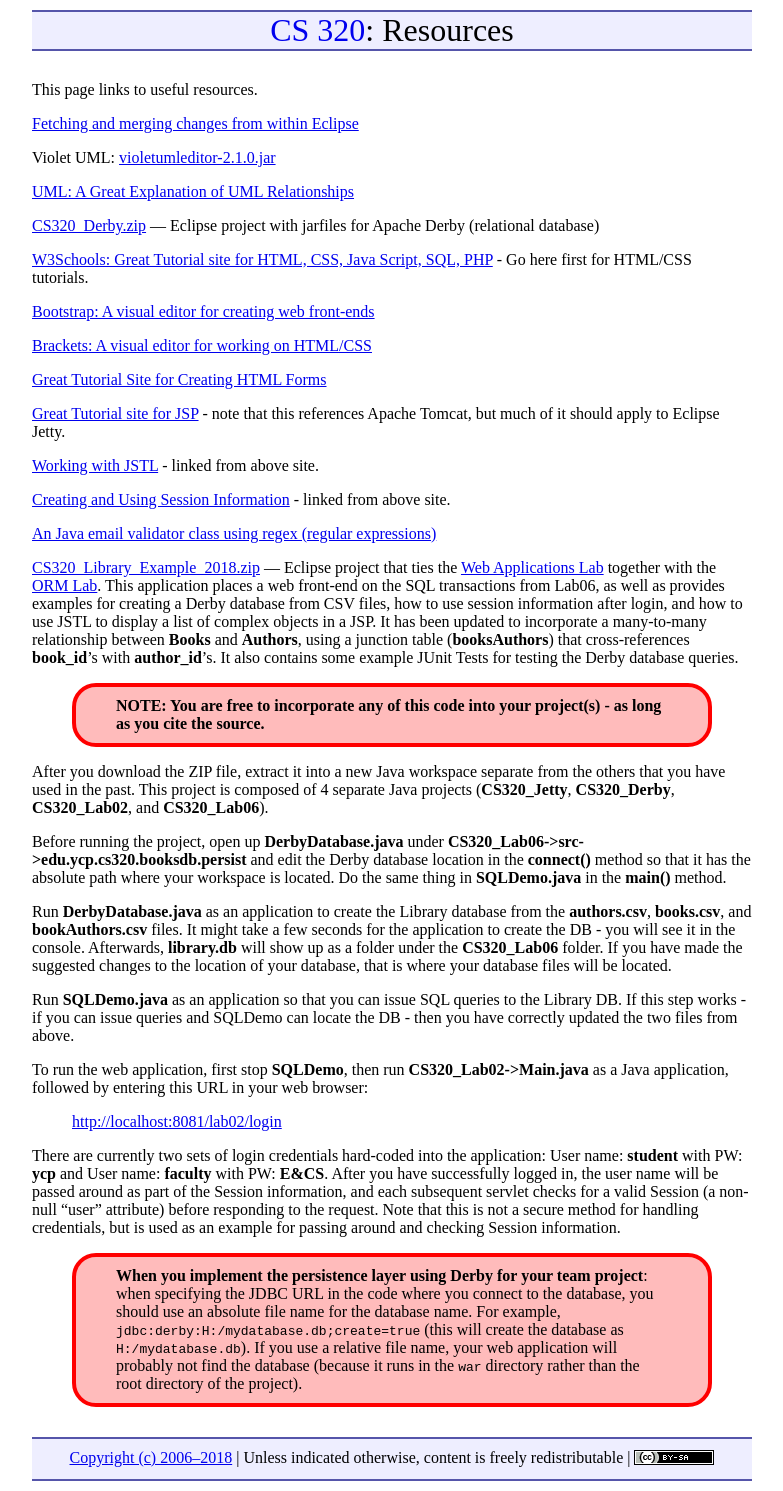
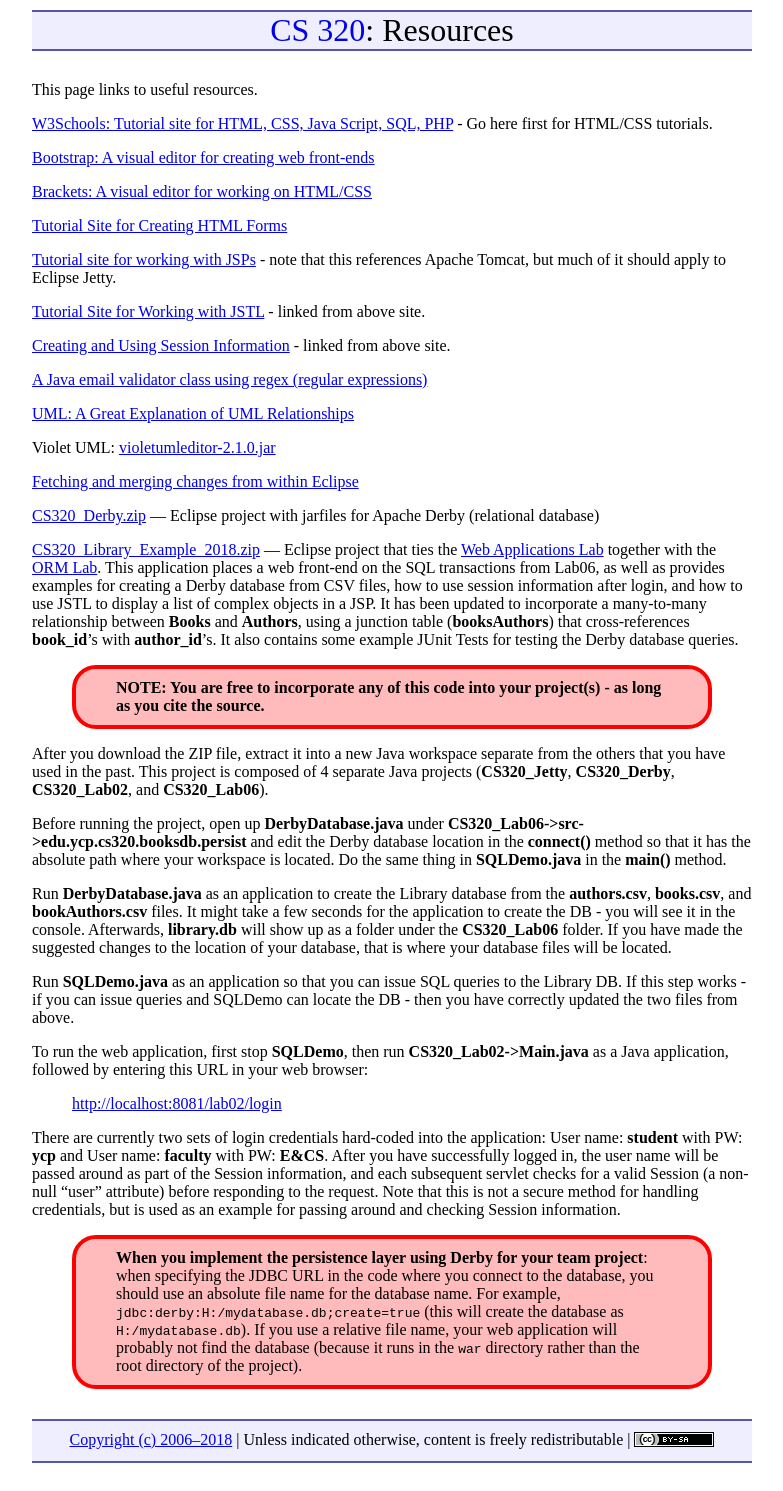
Before and after one commit to ycpcs/cs320-spring2018, a Jekyll site: the page built from resources/index.md, in a window 1280 px wide. Shown: the whole page, without its empty margins (248-1031 px from the left). Built offline with Jekyll 4.4.1, drawn with Linux system fonts in a browser that asks for light colours.

Commit message:
reosuece edits

```diff
--- a/resources/index.md
+++ b/resources/index.md
@@ -5,30 +5,30 @@ title: "Resources"
 
 This page links to useful resources.
 
-[Fetching and merging changes from within Eclipse](fetchMerge.html)
-
-Violet UML: [violetumleditor-2.1.0.jar](violetumleditor-2.1.0.jar)
-
-[UML: A Great Explanation of UML Relationships](http://usna86-techbits.blogspot.de/2012/11/uml-class-diagram-relationships.html)
-
-[CS320\_Derby.zip](CS320_Derby.zip) &mdash; Eclipse project with jarfiles for Apache Derby (relational database)
-
-[W3Schools: Great Tutorial site for HTML, CSS, Java Script, SQL, PHP](http://www.w3schools.com) - Go here first for HTML/CSS tutorials.
+[W3Schools: Tutorial site for HTML, CSS, Java Script, SQL, PHP](http://www.w3schools.com) - Go here first for HTML/CSS tutorials.
 
 [Bootstrap: A visual editor for creating web front-ends](http://www.w3schools.com/bootstrap/default.asp)
 
 [Brackets: A visual editor for working on HTML/CSS](http://brackets.io/)
 
-[Great Tutorial Site for Creating HTML Forms](http://www.htmliseasy.com/form_tutor/lesson01.html)
+[Tutorial Site for Creating HTML Forms](http://www.htmliseasy.com/form_tutor/lesson01.html)
 
-[Great Tutorial site for JSP](http://www.tutorialspoint.com/jsp/index.htm) - note that this references Apache Tomcat, but much of it should apply to Eclipse Jetty.
+[Tutorial site for working with JSPs](http://www.tutorialspoint.com/jsp/index.htm) - note that this references Apache Tomcat, but much of it should apply to Eclipse Jetty.
 
-[Working with JSTL](http://www.tutorialspoint.com/jsp/jsp_standard_tag_library.htm) - linked from above site.
+[Tutorial Site for Working with JSTL](http://www.tutorialspoint.com/jsp/jsp_standard_tag_library.htm) - linked from above site.
 
 [Creating and Using Session Information](http://www.tutorialspoint.com/jsp/jsp_session_tracking.htm) - linked from above site.
 
-[An Java email validator class using regex (regular expressions)](https://www.mkyong.com/regular-expressions/how-to-validate-email-address-with-regular-expression/
+[A Java email validator class using regex (regular expressions)](https://www.mkyong.com/regular-expressions/how-to-validate-email-address-with-regular-expression/
 )
+
+[UML: A Great Explanation of UML Relationships](http://usna86-techbits.blogspot.de/2012/11/uml-class-diagram-relationships.html)
+
+Violet UML: [violetumleditor-2.1.0.jar](violetumleditor-2.1.0.jar)
+
+[Fetching and merging changes from within Eclipse](fetchMerge.html)
+
+[CS320\_Derby.zip](CS320_Derby.zip) &mdash; Eclipse project with jarfiles for Apache Derby (relational database)
 
 [CS320\_Library\_Example\_2018.zip](CS320_Library_Example_2018.zip) &mdash; Eclipse project that ties the [Web Applications Lab](../labs/lab02.html) together with the [ORM Lab](../labs/lab06.html).  This application places a web front-end on the SQL transactions from Lab06, as well as provides examples for creating a Derby database from CSV files, how to use session information after login, and how to use JSTL to display a list of complex objects in a JSP.  It has been updated to incorporate a many-to-many relationship between **Books** and **Authors**, using a junction table (**booksAuthors**) that cross-references **book_id**'s with **author_id**'s.  It also contains some example JUnit Tests for testing the Derby database queries.
 
```
